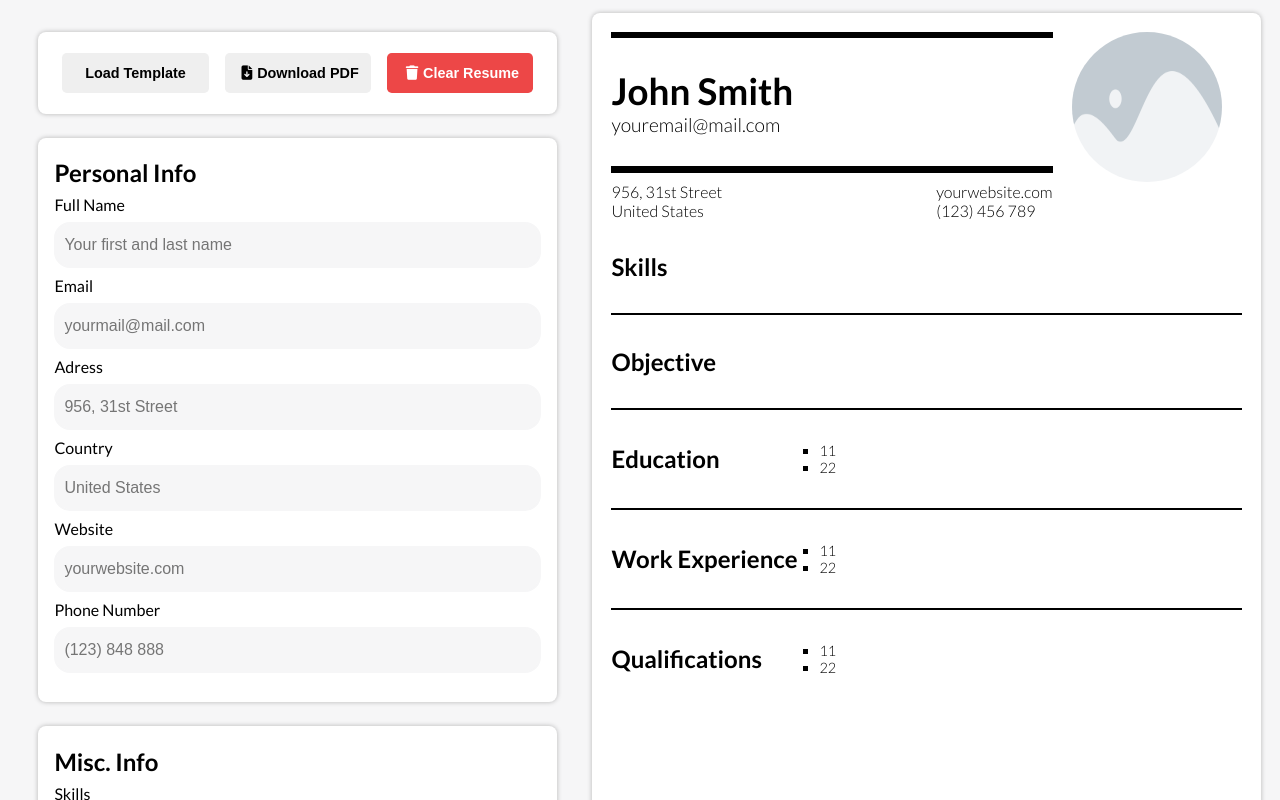
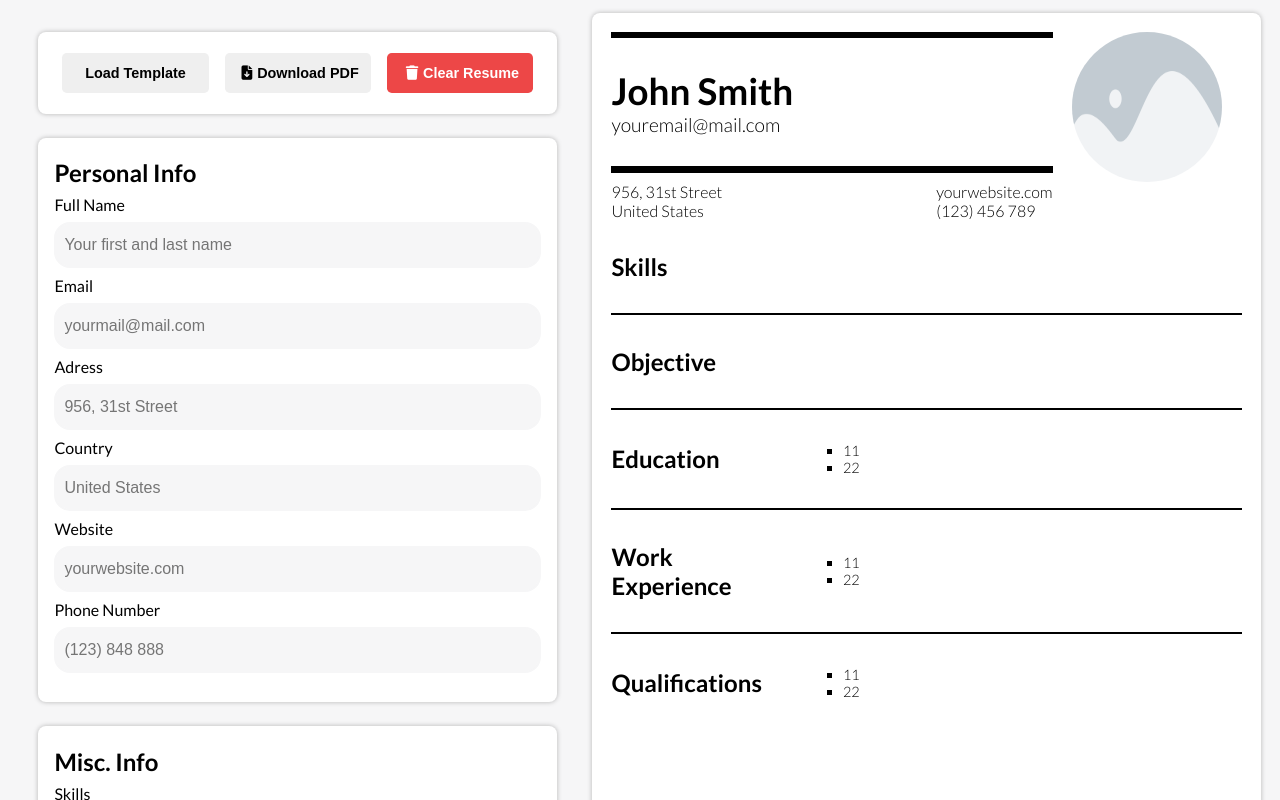
Before and after one commit to Quazf1x/CV-ApplicationV2, a React (Vite) app: page / in a window 1280 px wide. Shown: the top 800 px of the page. Built offline with nearby package versions, Linux system fonts and the light colour scheme.

Commit message:
Ver 0.2.10

```diff
--- a/src/App.jsx
+++ b/src/App.jsx
@@ -28,7 +28,6 @@ function App() {
 
   const handleMiscInfo = (e) => {
     const key = e.target.dataset.key;
-    console.log(e.target.dataset.key)
     changeMiscInfo({...miscInfo, [key]: e.target.value});
   }
 
@@ -43,7 +42,7 @@ function App() {
         <GeneralInfo infoState={personalInfo} />
         <Contacts infoState={personalInfo} />
         <Attribute isOutlined={false} name='Skills' dataKey="skills" infoState={miscInfo}/>
-        <Attribute isOutlined={true} name='Objective' infoState={miscInfo}/>
+        <Attribute isOutlined={true} name='Objective' dataKey="objective" infoState={miscInfo}/>
         <Attribute isOutlined={true} name='Education' type="list"/>
         <Attribute isOutlined={true} name='Work Experience' type="list"/>
         <Attribute isOutlined={true} name='Qualifications' type="list"/>
--- a/src/assets/components/inputComponents/miscInfo.jsx
+++ b/src/assets/components/inputComponents/miscInfo.jsx
@@ -4,10 +4,10 @@ import TextArea from "./textAreaField";
 
 function MiscInfo({handleChange}) {
   return(
-    <div className="input-section-padding pretty-background">
+    <div  className="input-section-padding pretty-background">
       <h1>Misc. Info</h1>
-      <TextArea id="skills" handleChange={handleChange} data-key="skills" label="Skills" placeholder="List your skills here!"/>
-      <TextArea id="objective" handleChange={handleChange} data-key="objective" label="Objective" placeholder="/careerName/ looking for..."/>
+      <TextArea id="skills" handleChange={handleChange} dataKey="skills" label="Skills" placeholder="List your skills here!"/>
+      <TextArea id="objective" handleChange={handleChange} dataKey="objective" label="Objective" placeholder="/careerName/ looking for..."/>
     </div>
   )
 }
--- a/src/assets/components/previewComponents/attributes.jsx
+++ b/src/assets/components/previewComponents/attributes.jsx
@@ -4,17 +4,17 @@ function Attribute({isOutlined = false, name, dataKey, infoState, type = 'text'}
 
   if(type === 'text')
   return(
-    <div className={isOutlined ? 'top-border' + ' attribute-list' : 'attribute-list'}>
-      <h2>{name}</h2>
-      <div>
+    <div className={isOutlined ? 'top-border' + ' attribute-list': 'attribute-list'}>
+      <h2 className="attribute-name">{name}</h2>
+      <div className='text-area-div' >
         {infoState[dataKey]}
       </div>
     </div>
   );
   else return(
     <div className={isOutlined ? 'top-border' + ' attribute-list' : 'attribute-list'}>
-      <h2>{name}</h2>
-      <ul>
+      <h2 className="attribute-name">{name}</h2>
+      <ul className="attribute-ul-list">
         <li>11</li>
         <li>22</li>
       </ul>
--- a/src/assets/styles/index.css
+++ b/src/assets/styles/index.css
@@ -176,13 +176,21 @@ section {
   align-items: center;
   display: flex;
   padding: 2rem 0;
+  white-space: normal;
+  word-break: break-word;
 }
 
-.attribute-list > h2 {
-  width: 33%;
+.attribute-name {
+  width: 38%;
 }
 
-.attribute-list > ul {
+.text-area-div {
+  width: 100%;
+}
+
+.attribute-ul-list {
+  width: 100%;
+  margin-left: 5rem;
   list-style: square;
   font-weight: 300;
   font-size: .9rem;
```
